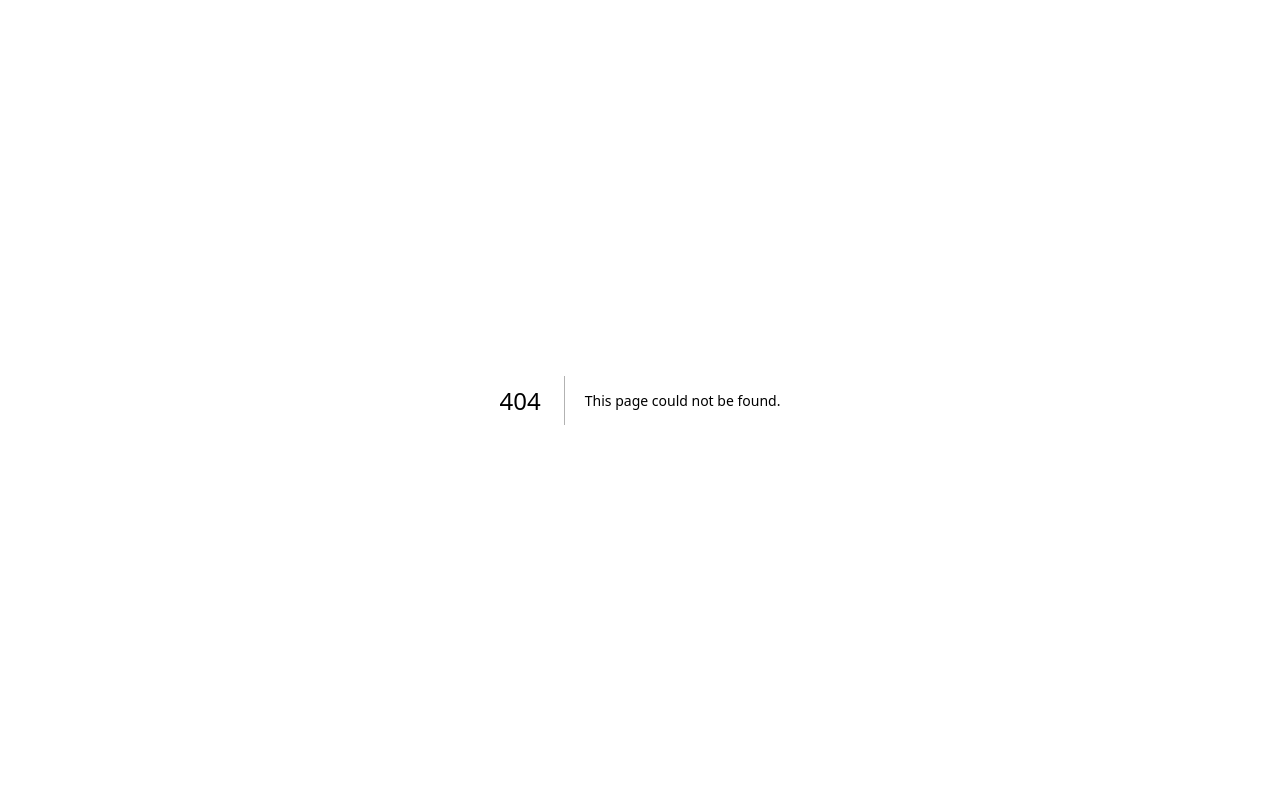
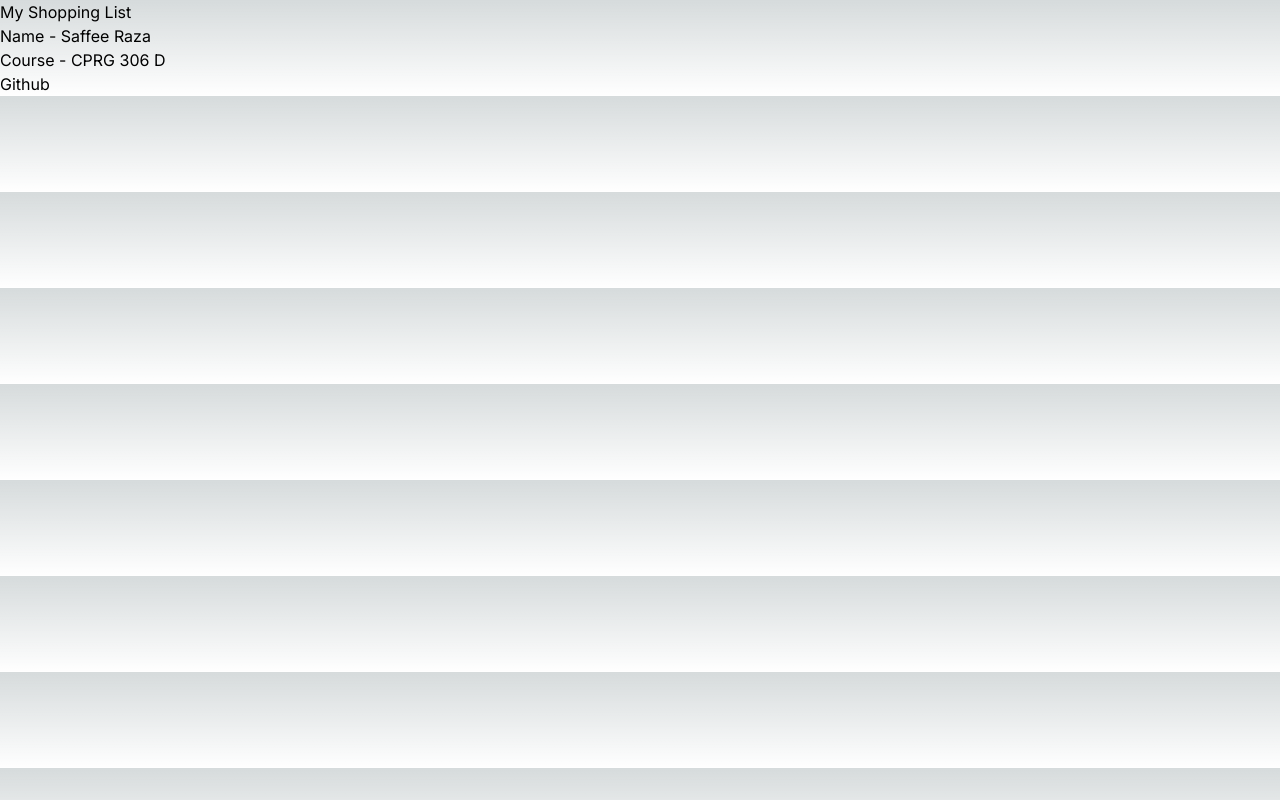
Before and after one commit to saffeeraza/cprg306-assignments, a Next.js app: page /week2 in a window 1280 px wide. Before the commit this address had no page. Built offline with nearby package versions, Linux system fonts and the light colour scheme.

Commit message:
Assignment 2

```diff
--- /dev/null
+++ b/app/StudentInfo.js
@@ -0,0 +1,11 @@
+import Link from 'next/link'
+
+export default function StudentInfo() {
+  return (
+    <div>
+      <h2>Name - Saffee Raza</h2>
+      <div>Course - CPRG 306 D</div>
+      <Link rel="stylesheet" href="https://github.com/saffeeraza">Github</Link>
+    </div>
+  )
+}
--- a/app/page.js
+++ b/app/page.js
@@ -1,9 +1,17 @@
 import Image from 'next/image'
+import Link from 'next/link';
+import StudentInfo from './StudentInfo';
 
 export default function Home() {
   return (
     <main className="flex min-h-screen flex-col items-center justify-between p-24">
       <div className="z-10 max-w-5xl w-full items-center justify-between font-mono text-sm lg:flex">
+    <div>
+      <h1>CPRG 306: Web Development 2 - Assignments</h1>
+      <StudentInfo />
+      <Link href="/week2">Week 2</Link>
+    </div>
+
         <p className="fixed left-0 top-0 flex w-full justify-center border-b border-gray-300 bg-gradient-to-b from-zinc-200 pb-6 pt-8 backdrop-blur-2xl dark:border-neutral-800 dark:bg-zinc-800/30 dark:from-inherit lg:static lg:w-auto  lg:rounded-xl lg:border lg:bg-gray-200 lg:p-4 lg:dark:bg-zinc-800/30">
           Get started by editing&nbsp;
           <code className="font-mono font-bold">app/page.js</code>
--- /dev/null
+++ b/app/week2/page.js
@@ -0,0 +1,9 @@
+import StudentInfo from '../StudentInfo';
+
+export default function Week2Page () {
+    return (
+  <div>
+    <h1>My Shopping List</h1>
+    <StudentInfo />
+  </div>)
+}
```
